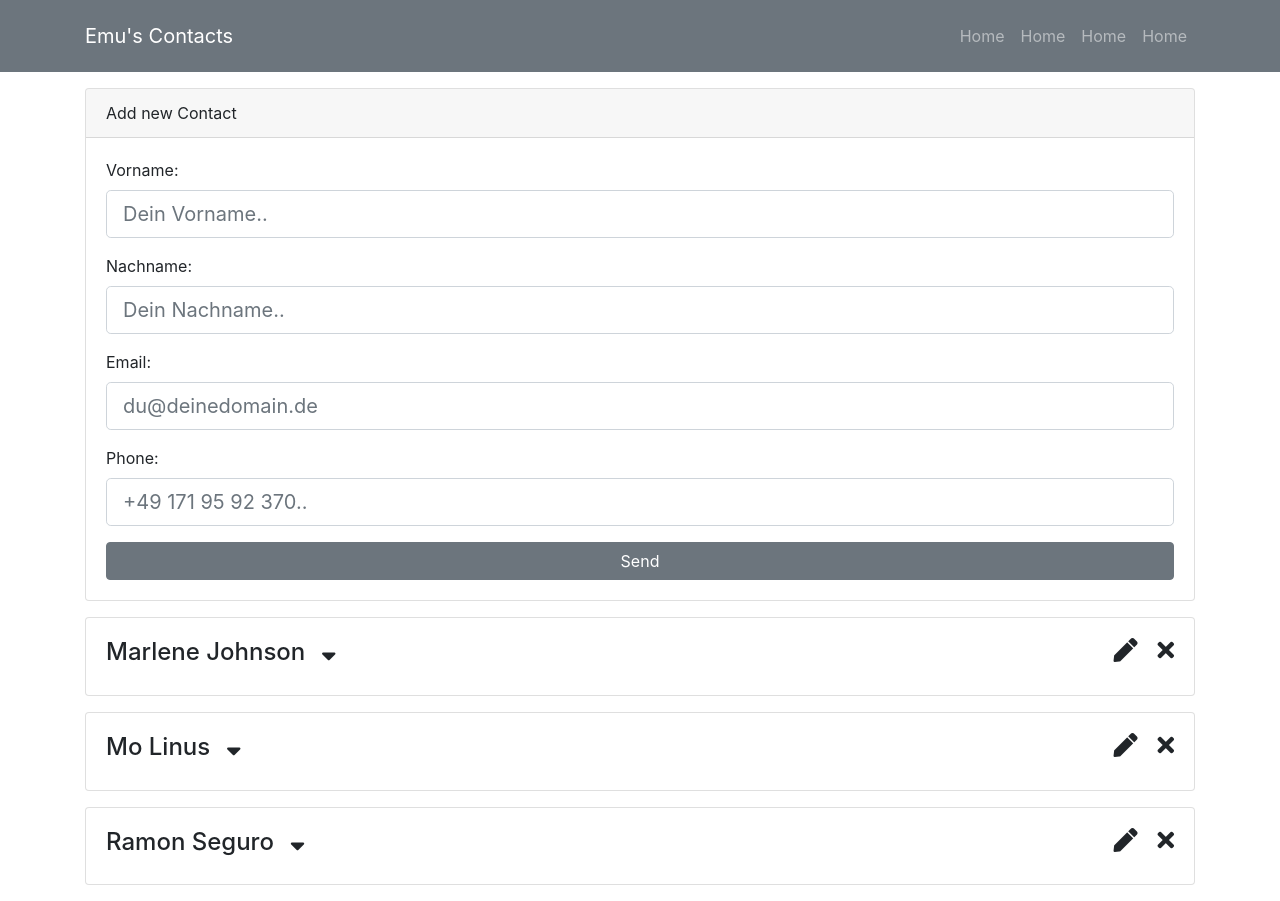
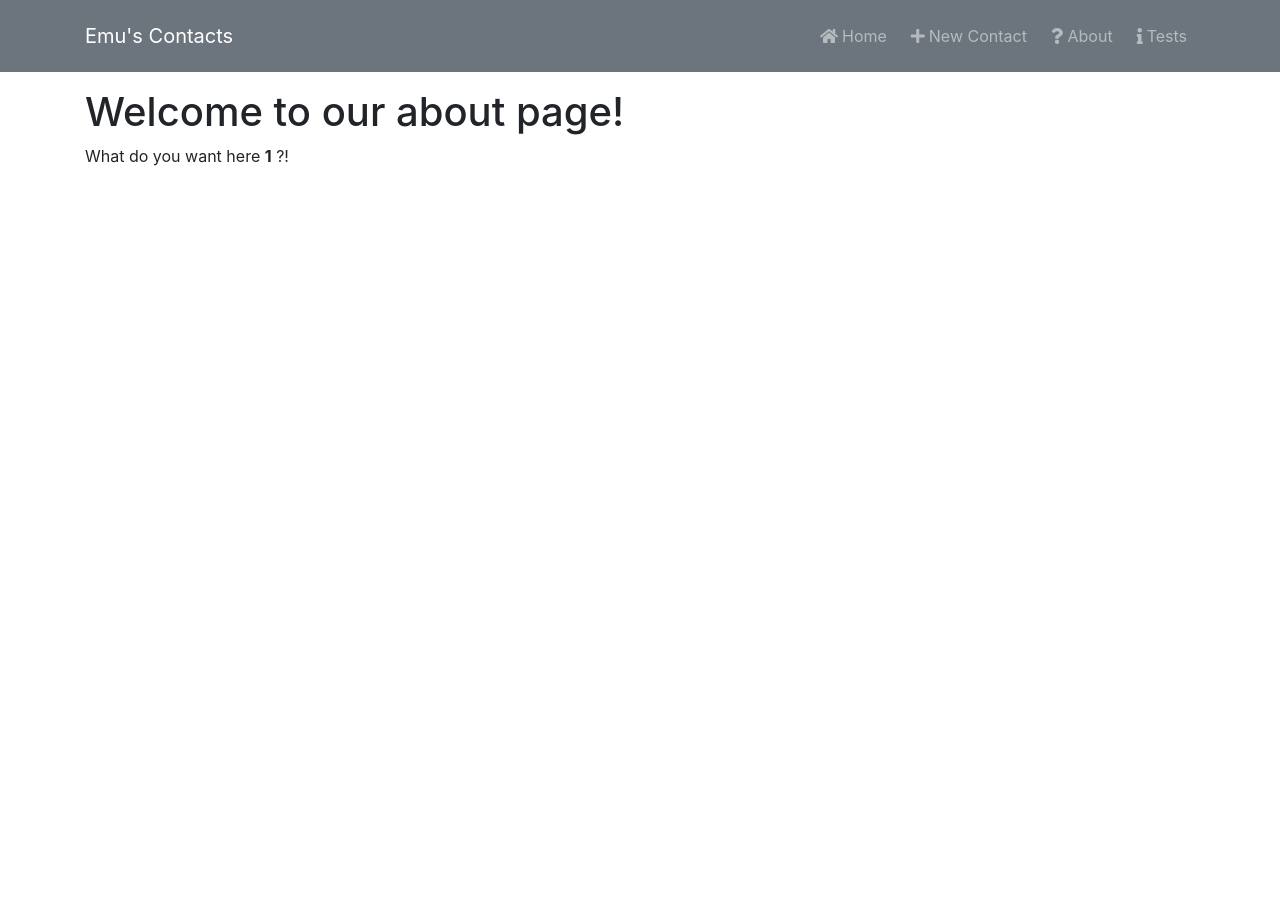
Before and after one commit to theRealEmu/reactPlayground, a React (Create React App) app: page /about/1 in a window 1280 px wide. After the commit the page ends 800 px from the top, so only its background shows below. Built offline with nearby package versions, Linux system fonts and the light colour scheme.

Commit message:
Sec 04032019

```diff
--- a/package.json
+++ b/package.json
@@ -7,6 +7,7 @@
     "classnames": "^2.2.6",
     "react": "^16.8.3",
     "react-dom": "^16.8.3",
+    "react-router-dom": "^4.3.1",
     "react-scripts": "2.1.5"
   },
   "scripts": {
--- a/public/index.html
+++ b/public/index.html
@@ -10,7 +10,12 @@
     <meta name="theme-color" content="#000000" />
 
     <!--EMU: FONTAWESOME-->
-    <link rel="stylesheet" href="https://use.fontawesome.com/releases/v5.7.2/css/all.css" integrity="sha384-fnmOCqbTlWIlj8LyTjo7mOUStjsKC4pOpQbqyi7RrhN7udi9RwhKkMHpvLbHG9Sr" crossorigin="anonymous">
+    <link
+      rel="stylesheet"
+      href="https://use.fontawesome.com/releases/v5.7.2/css/all.css"
+      integrity="sha384-fnmOCqbTlWIlj8LyTjo7mOUStjsKC4pOpQbqyi7RrhN7udi9RwhKkMHpvLbHG9Sr"
+      crossorigin="anonymous"
+    />
 
     <!--
       manifest.json provides metadata used when your web app is installed on a
--- a/src/App.js
+++ b/src/App.js
@@ -1,34 +1,41 @@
-import React, { Component } from 'react';
-import Contacts from './components/Contacts';
-import Header from './components/Header';
+import React, { Component } from "react";
+import { BrowserRouter as Router, Route, Switch } from "react-router-dom";
 
-import { Provider } from './context';
+import Header from "./components/Header";
+import Contacts from "./components/Contacts";
+import AddContact from "./components/AddContact";
+import About from "./components/staticpages/About";
+import Notfound from "./components/staticpages/Notfound";
+import Hooks from "./components/test/Hooks";
 
-import 'bootstrap/dist/css/bootstrap.min.css';
-import './App.css';
-import AddContact from './components/AddContact';
+import { Provider } from "./context";
 
+import "bootstrap/dist/css/bootstrap.min.css";
+import "./App.css";
 
 class App extends Component {
-
-
   render() {
     // console.log("App.js render();");
 
-    return(
+    return (
       <Provider>
-        <div className="App">
-          <Header branding="Emu's Contacts"/>
-          <div className="container">
-            <AddContact></AddContact>
-            <Contacts></Contacts>
+        <Router>
+          <div className="App">
+            <Header branding="Emu's Contacts" />
+            <div className="container">
+              <Switch>
+                <Route exact path="/" component={Contacts} />
+                <Route exact path="/contact/add" component={AddContact} />
+                <Route exact path="/about/:id" component={About} />
+                <Route exact path="/test" component={Hooks} />
+                <Route component={Notfound} />
+              </Switch>
+            </div>
           </div>
-        </div>
+        </Router>
       </Provider>
-
     );
   }
 }
 
-
 export default App;
--- a/src/components/AddContact.js
+++ b/src/components/AddContact.js
@@ -63,6 +63,9 @@ class AddContact extends Component {
       phone: "",
       errors: {}
     });
+
+    //Redirect to Home (Contacts.js)
+    this.props.history.push("/");
 
     console.log(
       "formSubmit(): this.State(): ",
--- a/src/components/Header.js
+++ b/src/components/Header.js
@@ -1,44 +1,62 @@
-import React from 'react';
+import React from "react";
 // import Search from './Search';
-import PropTypes from 'prop-types';
-import './header.css';
-
+import PropTypes from "prop-types";
+import { Link } from "react-router-dom";
+import "./header.css";
 
 function Header(props) {
-
   const { branding } = props;
 
   return (
-
     <nav className="navbar navbar-expand-sm navbar-dark bg-secondary mb-3 py-3">
       <div className="container">
-      <a href="/" className="navbar-brand">{branding}</a>
+        <Link to="/" className="navbar-brand">
+          {branding}
+        </Link>
         <div>
           <ul className="navbar-nav mr-auto">
-          <li className="nav-item"><a href="/" className="nav-link">Home</a></li>
-          <li className="nav-item"><a href="/" className="nav-link">Home</a></li>
-          <li className="nav-item"><a href="/" className="nav-link">Home</a></li>
-          <li className="nav-item"><a href="/" className="nav-link">Home</a></li>
+            <li className="nav-item">
+              <Link to="/" className="nav-link">
+                <i className="fas fa-home mr-1" />
+                Home
+              </Link>
+            </li>
+            <li className="nav-item ml-2">
+              <Link to="/contact/add" className="nav-link">
+                <i className="fas fa-plus mr-1" />
+                New Contact
+              </Link>
+            </li>
+            <li className="nav-item ml-2">
+              <Link to="/about" className="nav-link">
+                <i className="fas fa-question mr-1" />
+                About
+              </Link>
+            </li>
+            <li className="nav-item ml-2">
+              <Link to="/test" className="nav-link">
+                <i className="fas fa-info mr-1" />
+                Tests
+              </Link>
+            </li>
           </ul>
         </div>
       </div>
     </nav>
-
-  )
+  );
 }
 
 Header.defaultProps = {
   branding: "defaultProp fpr Heading-Component"
-}
+};
 
 Header.propTypes = {
   branding: PropTypes.string.isRequired
-}
+};
 
 // const headingStyle = {
 //   color: 'red',
 //   fontSize: '50px'
 // }
 
-
 export default Header;
--- a/src/components/TextInputGroup.js
+++ b/src/components/TextInputGroup.js
@@ -24,7 +24,7 @@ const TextInputGroup = ({
         value={value}
         onChange={onChange}
       />
-      {error ? <div className="invalid-feedback">{error}</div> : ""}
+      <div className="invalid-feedback">{error}</div>
     </div>
   );
 };
@@ -35,8 +35,8 @@ TextInputGroup.propTypes = {
   placeholder: PropTypes.string.isRequired,
   value: PropTypes.string.isRequired,
   type: PropTypes.string.isRequired,
-  onChange: PropTypes.func.isRequired
-  //error: PropTypes.string.isRequired
+  onChange: PropTypes.func.isRequired,
+  error: PropTypes.string
 };
 
 TextInputGroup.defaultProps = {
--- /dev/null
+++ b/src/components/staticpages/About.js
@@ -0,0 +1,12 @@
+import React from "react";
+
+export default function about(props) {
+  return (
+    <div>
+      <h1>Welcome to our about page!</h1>
+      <p>
+        What do you want here <strong> {props.match.params.id}</strong> ?!
+      </p>
+    </div>
+  );
+}
--- /dev/null
+++ b/src/components/staticpages/Notfound.js
@@ -0,0 +1,13 @@
+import React from "react";
+
+export default function Notfound(props) {
+  return (
+    <div>
+      <h1>I am so sorry!</h1>
+      <p>
+        Based on your average typing qualification, the page you are looking for
+        is very likely to never have existed, dickhead!
+      </p>
+    </div>
+  );
+}
--- /dev/null
+++ b/src/components/test/Hooks.js
@@ -0,0 +1,35 @@
+import React, { Component } from "react";
+
+export default class Hooks extends Component {
+  //Define state
+  state = { status: null };
+
+  componentDidMount() {
+    console.log("Component did mount!");
+  }
+
+  componentWillMount() {
+    console.log("Component will mount!");
+  }
+
+  componentDidUpdate() {
+    console.log("Component did Update!");
+  }
+
+  update = e => {
+    e.preventDefault();
+    this.setState(this.state);
+    console.log("update()-fired");
+  };
+
+  render() {
+    return (
+      <div>
+        <h1>TestComponent</h1>
+        <button className="btn btn-lg btn-secondary" onClick={this.update}>
+          Update
+        </button>
+      </div>
+    );
+  }
+}
```
Also changed, not shown: src/components/Contacts.js (+11 -10 lines), 1 other file (tests, documents, lock files or other folders). Lines whose indentation alone changed are shown as unchanged.
